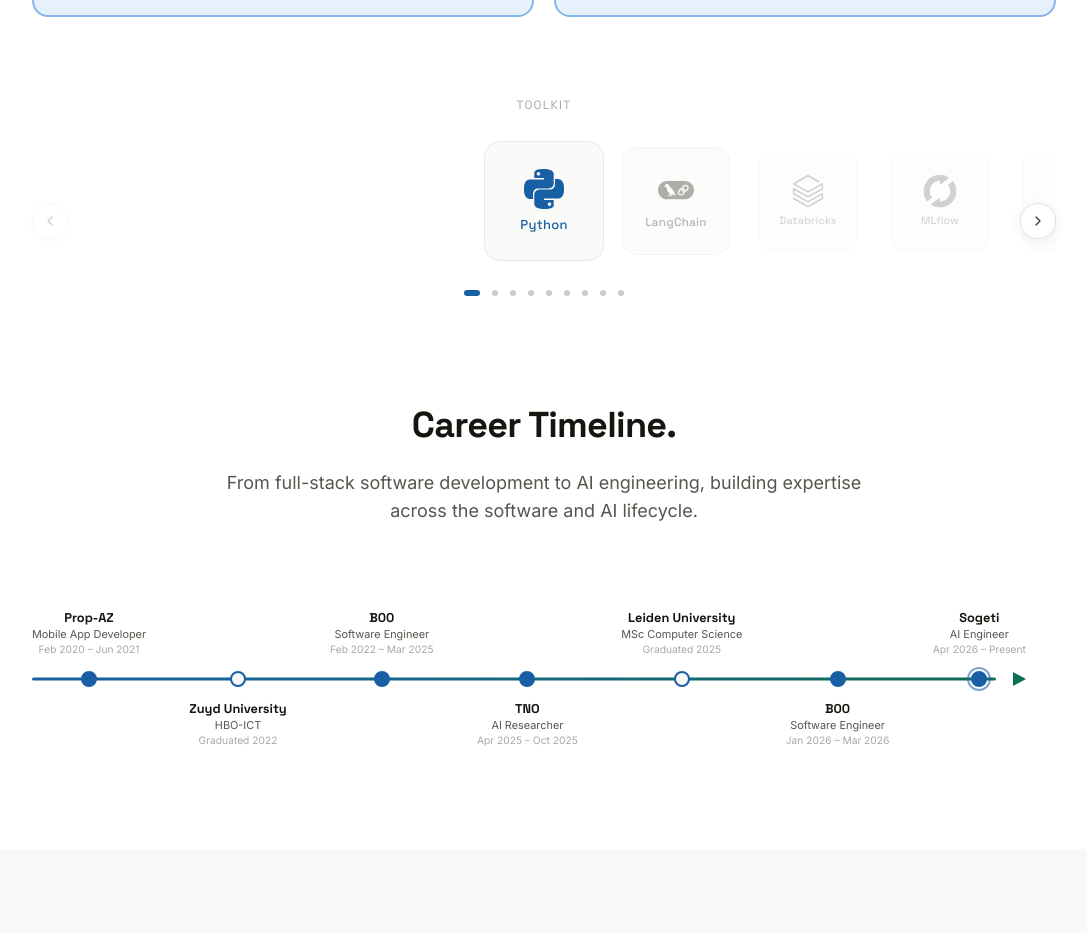
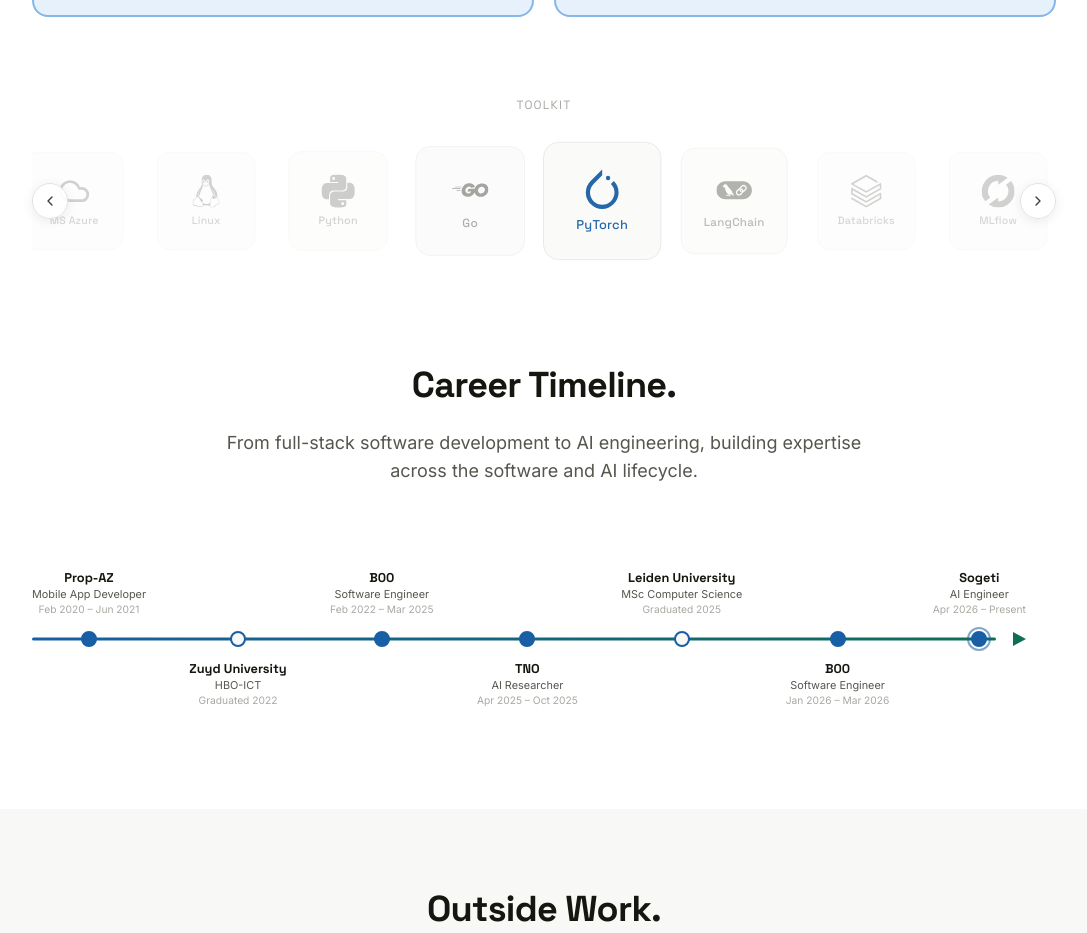
Before and after one commit to Kaygijzen/kaygijzen.github.io, a React (Vite) app: page / in a window 1280 px wide. Shown: the part 1517-2450 px from the top of the page, without its empty margins (96-1183 px from the left). Built offline with nearby package versions, Linux system fonts and the light colour scheme.

Commit message:
greatly improve carousel

```diff
--- a/src/App.tsx
+++ b/src/App.tsx
@@ -1,4 +1,4 @@
-import { useEffect, useRef, useState, type ReactNode } from 'react'
+import { useEffect, useMemo, useRef, useState, type ComponentType, type ReactNode } from 'react'
 import {
   motion,
   useScroll,
@@ -7,9 +7,22 @@
   useReducedMotion,
   type PanInfo,
 } from 'framer-motion'
-import { Code2, Bot, Mail, ArrowDown, House, ChevronLeft, ChevronRight, Brain, Network } from 'lucide-react'
-import type { IconType } from 'react-icons'
-import { SiPython, SiPytorch, SiLangchain, SiDatabricks, SiMlflow, SiDocker, SiFastapi, SiReact, SiPostgresql, SiGithub } from 'react-icons/si'
+import { Code2, Bot, Mail, ArrowDown, House, ChevronLeft, ChevronRight, Brain, Network, Database, Cloud } from 'lucide-react'
+import {
+  SiPython,
+  SiGo,
+  SiPytorch,
+  SiLangchain,
+  SiDjango,
+  SiFastapi,
+  SiReact,
+  SiDatabricks,
+  SiMlflow,
+  SiApachespark,
+  SiDocker,
+  SiLinux,
+  SiGithub,
+} from 'react-icons/si'
 
 // ─── Animation primitives ─────────────────────────────────────────────────────
 
@@ -483,28 +496,73 @@
   },
 ]
 
-const TOOLKIT_ITEMS: { icon: IconType; label: string }[] = [
+// Most carousel icons are brand marks from react-icons/si, but a couple
+// (SQL, MS Azure) fall back to plain lucide-react icons where no
+// vendor-neutral or unrestricted brand logo is available — this type covers
+// components from either library.
+type CarouselIcon = ComponentType<{ size?: number; color?: string }>
+
+const TOOLKIT_ITEMS: { icon: CarouselIcon; label: string }[] = [
   { icon: SiPython, label: 'Python' },
+  { icon: SiGo, label: 'Go' },
+  { icon: SiPytorch, label: 'PyTorch' },
   { icon: SiLangchain, label: 'LangChain' },
   { icon: SiDatabricks, label: 'Databricks' },
   { icon: SiMlflow, label: 'MLflow' },
+  { icon: SiApachespark, label: 'Apache Spark' },
+  { icon: SiDjango, label: 'Django' },
+  { icon: SiFastapi, label: 'FastAPI' },
+  { icon: SiReact, label: 'React' },
+  { icon: Database, label: 'SQL' },
   { icon: SiDocker, label: 'Docker' },
-  { icon: SiFastapi, label: 'FastAPI' },
-  { icon: SiPytorch, label: 'PyTorch' },
-  { icon: SiReact, label: 'React' },
-  { icon: SiPostgresql, label: 'PostgreSQL' },
+  { icon: Cloud, label: 'MS Azure' },
+  { icon: SiLinux, label: 'Linux' },
 ]
 
 const TOOLKIT_GAP = 12
 
+// How many items are cloned onto each end of the track to fake an infinite
+// loop. Needs to cover both the widest possible half-viewport (~4 cards on
+// each side at the max container width) AND a burst of rapid arrow clicks —
+// each click retargets the in-flight spring before it settles, so `current`
+// can walk several cards past the real loop boundary before the loop-reset
+// in onAnimationComplete ever gets a chance to fire. A generous buffer means
+// current can never walk past the end of the array before that reset runs,
+// even under ~20-30 rapid clicks.
+const TOOLKIT_CLONES = 25
+const TOOLKIT_AUTO_ADVANCE_MS = 3000
+const TOOLKIT_RESUME_DELAY_MS = 2000
+// How many seconds of released velocity get projected forward when deciding
+// how many cards a flick should carry through — bigger flicks skip further.
+const TOOLKIT_VELOCITY_PROJECTION = 0.2
+const TOOLKIT_MAX_FLICK_STEPS = 3
+
 function ToolkitCarousel() {
-  const [current, setCurrent] = useState(0)
+  const n = TOOLKIT_ITEMS.length
+  const loopItems = useMemo(() => {
+    // Build the clone buffers cyclically rather than with a single slice —
+    // TOOLKIT_CLONES can be larger than the real item count, in which case
+    // a plain slice would silently clamp instead of wrapping around.
+    const leading = Array.from(
+      { length: TOOLKIT_CLONES },
+      (_, i) => TOOLKIT_ITEMS[(((n - TOOLKIT_CLONES + i) % n) + n) % n]
+    )
+    const trailing = Array.from({ length: TOOLKIT_CLONES }, (_, i) => TOOLKIT_ITEMS[i % n])
+    return [...leading, ...TOOLKIT_ITEMS, ...trailing]
+  }, [n])
+  const loopLength = loopItems.length
+
+  // `current` indexes into `loopItems`; TOOLKIT_CLONES is real index 0.
+  const [current, setCurrent] = useState(TOOLKIT_CLONES)
+  const [instant, setInstant] = useState(false)
+  const [isHovering, setIsHovering] = useState(false)
+  const [isDragging, setIsDragging] = useState(false)
+  const [resumeDelay, setResumeDelay] = useState(false)
   const [containerW, setContainerW] = useState(() =>
     typeof window !== 'undefined' ? Math.min(window.innerWidth, 1040) : 800
   )
   const containerRef = useRef<HTMLDivElement>(null)
   const reduced = useReducedMotion()
-  const n = TOOLKIT_ITEMS.length
 
   const cardW = containerW < 640 ? Math.floor(containerW / 3.2) : 120
 
@@ -520,15 +578,74 @@
 
   const trackX = containerW / 2 - cardW / 2 - current * (cardW + TOOLKIT_GAP)
   const maxX = containerW / 2 - cardW / 2
-  const minX = maxX - (n - 1) * (cardW + TOOLKIT_GAP)
+  const minX = maxX - (loopLength - 1) * (cardW + TOOLKIT_GAP)
 
-  const prev = () => setCurrent((c) => Math.max(c - 1, 0))
-  const next = () => setCurrent((c) => Math.min(c + 1, n - 1))
+  const prev = () => {
+    setInstant(false)
+    setCurrent((c) => c - 1)
+  }
+  const next = () => {
+    setInstant(false)
+    setCurrent((c) => c + 1)
+  }
+
+  // Once the spring settles on a cloned card at either end, silently rebase
+  // — no transition — to the equivalent position in the real, middle copy.
+  // The clone renders identically to the real card, so the jump is invisible.
+  // Uses a full modulo correction (not a single ± n) because a burst of
+  // rapid clicks can retarget the in-flight animation many times before it
+  // ever settles, so `current` may have drifted several loop-lengths past
+  // the boundary by the time this finally runs — one ± n step wouldn't be
+  // enough to land it back in the safe zone.
+  const handleTrackAnimationComplete = () => {
+    if (current < TOOLKIT_CLONES || current >= TOOLKIT_CLONES + n) {
+      const realIndex = (((current - TOOLKIT_CLONES) % n) + n) % n
+      setInstant(true)
+      setCurrent(TOOLKIT_CLONES + realIndex)
+    }
+  }
 
   const handleDragEnd = (_: PointerEvent, info: PanInfo) => {
-    if (info.offset.x < -50 || info.velocity.x < -300) next()
-    else if (info.offset.x > 50 || info.velocity.x > 300) prev()
+    setIsDragging(false)
+    // Project the release velocity forward on top of how far they already
+    // dragged, so a fast short flick can carry through multiple cards while
+    // a slow deliberate drag still just nudges one card at a time.
+    const step = cardW + TOOLKIT_GAP
+    const projected = info.offset.x + info.velocity.x * TOOLKIT_VELOCITY_PROJECTION
+    const steps = Math.max(
+      -TOOLKIT_MAX_FLICK_STEPS,
+      Math.min(TOOLKIT_MAX_FLICK_STEPS, Math.round(-projected / step))
+    )
+    if (steps !== 0) {
+      setInstant(false)
+      setCurrent((c) => c + steps)
     }
+  }
+
+  // Pause while hovering/dragging; resume a couple of seconds after both stop.
+  useEffect(() => {
+    if (isHovering || isDragging) {
+      setResumeDelay(true)
+      return
+    }
+    const t = setTimeout(() => setResumeDelay(false), TOOLKIT_RESUME_DELAY_MS)
+    return () => clearTimeout(t)
+  }, [isHovering, isDragging])
+
+  const autoAdvancePaused = reduced || isHovering || isDragging || resumeDelay
+
+  useEffect(() => {
+    if (autoAdvancePaused) return
+    const id = setInterval(() => {
+      setInstant(false)
+      setCurrent((c) => c + 1)
+    }, TOOLKIT_AUTO_ADVANCE_MS)
+    return () => clearInterval(id)
+  }, [autoAdvancePaused])
+
+  const trackTransition = reduced || instant
+    ? { duration: 0 }
+    : { type: 'spring' as const, stiffness: 170, damping: 40, mass: 1 }
 
   return (
     <FadeUp delay={0.2} className="mt-20">
@@ -539,11 +656,17 @@
         Toolkit
       </p>
 
+      <div
+        className="relative"
+        onMouseEnter={() => setIsHovering(true)}
+        onMouseLeave={() => setIsHovering(false)}
+      >
+        {/* Card row — arrows anchor to this wrapper only, so they center
+            against the cards regardless of what renders below them. */}
         <div ref={containerRef} className="relative">
           <button
             onClick={prev}
-          disabled={current === 0}
-          className="hidden md:flex absolute left-0 top-1/2 -translate-y-1/2 z-10 w-9 h-9 items-center justify-center rounded-full transition-opacity disabled:opacity-25"
+            className="hidden md:flex absolute left-0 top-1/2 -translate-y-1/2 z-10 w-9 h-9 items-center justify-center rounded-full transition-opacity"
             style={{ background: 'rgba(255,255,255,0.9)', boxShadow: '0 2px 12px rgba(0,0,0,0.08)', border: '1px solid #E2E2DF' }}
             aria-label="Previous tool"
           >
@@ -551,8 +674,7 @@
           </button>
           <button
             onClick={next}
-          disabled={current === n - 1}
-          className="hidden md:flex absolute right-0 top-1/2 -translate-y-1/2 z-10 w-9 h-9 items-center justify-center rounded-full transition-opacity disabled:opacity-25"
+            className="hidden md:flex absolute right-0 top-1/2 -translate-y-1/2 z-10 w-9 h-9 items-center justify-center rounded-full transition-opacity"
             style={{ background: 'rgba(255,255,255,0.9)', boxShadow: '0 2px 12px rgba(0,0,0,0.08)', border: '1px solid #E2E2DF' }}
             aria-label="Next tool"
           >
@@ -564,24 +686,22 @@
               className="flex select-none"
               style={{ gap: TOOLKIT_GAP }}
               animate={{ x: trackX }}
-            transition={
-              reduced
-                ? { duration: 0 }
-                : { type: 'spring', stiffness: 280, damping: 32, mass: 0.8 }
-            }
+              transition={trackTransition}
+              onAnimationComplete={handleTrackAnimationComplete}
               drag="x"
               dragConstraints={{ left: minX, right: maxX }}
-            dragElastic={0.12}
+              dragElastic={1}
               dragMomentum={false}
+              onDragStart={() => setIsDragging(true)}
               onDragEnd={handleDragEnd}
             >
-            {TOOLKIT_ITEMS.map((item, i) => {
+              {loopItems.map((item, i) => {
                 const dist = Math.abs(i - current)
                 const isActive = dist === 0
                 const IconComp = item.icon
                 return (
                   <motion.div
-                  key={item.label}
+                    key={`${item.label}-${i}`}
                     style={{ width: cardW, flexShrink: 0 }}
                     animate={{
                       scale: isActive ? 1 : dist === 1 ? 0.9 : 0.82,
@@ -623,25 +743,6 @@
               })}
             </motion.div>
           </div>
-
-        <div className="flex justify-center items-center gap-1 mt-6">
-          {TOOLKIT_ITEMS.map((_, i) => (
-            <button
-              key={i}
-              onClick={() => setCurrent(i)}
-              aria-label={`Go to ${TOOLKIT_ITEMS[i].label}`}
-              style={{ padding: '5px 4px', background: 'none', border: 'none', cursor: 'pointer' }}
-            >
-              <motion.div
-                animate={{
-                  width: i === current ? 16 : 6,
-                  background: i === current ? '#185FA5' : '#CBCBC7',
-                }}
-                transition={{ type: 'spring', stiffness: 400, damping: 30 }}
-                style={{ height: 6, borderRadius: 3 }}
-              />
-            </button>
-          ))}
         </div>
       </div>
     </FadeUp>
```
Lines whose indentation alone changed are shown as unchanged.
